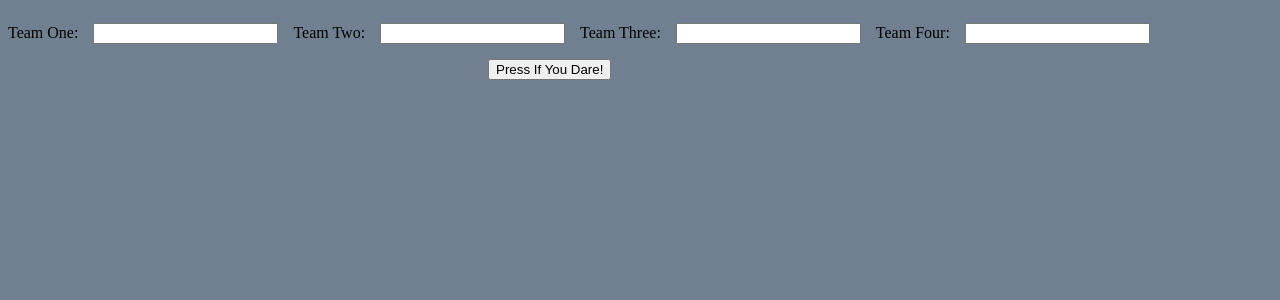
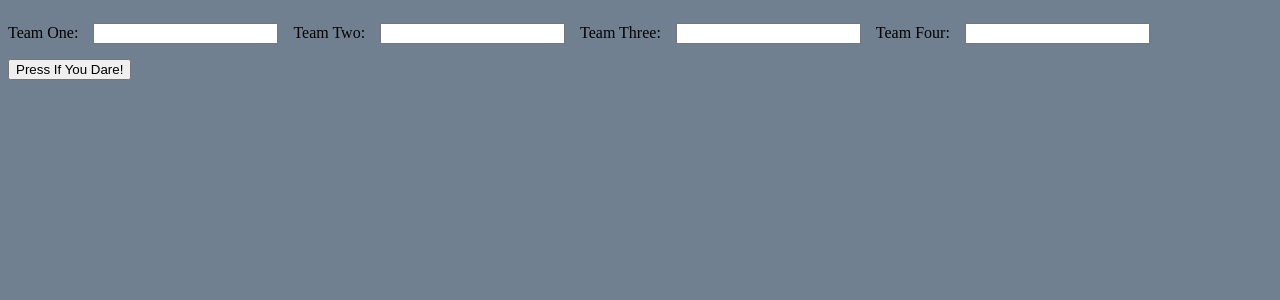
Before and after one commit to kilted2000/BaseballTrip, a React (Vite) app in the folder roadtripHelper/: page / in a window 1280 px wide. Shown: the top 300 px of the page. Built offline with nearby package versions, Linux system fonts and the light colour scheme.

Commit message:
debug sudden issues

```diff
--- a/roadtripHelper/src/App.css
+++ b/roadtripHelper/src/App.css
@@ -4,6 +4,3 @@ body{
 input{
   margin: 15px;
 }
-button{
-  margin-left: 30rem;
-}
--- a/roadtripHelper/src/App.jsx
+++ b/roadtripHelper/src/App.jsx
@@ -43,7 +43,7 @@ function App() {
         team: stadium.team,
         dates: stadium.schedule,
       }));
-      console.log("Matching Dates:", matchingDates);
+    console.log("Matching Dates:", matchingDates);
     setResults(matchingDates);
   };
 
```
